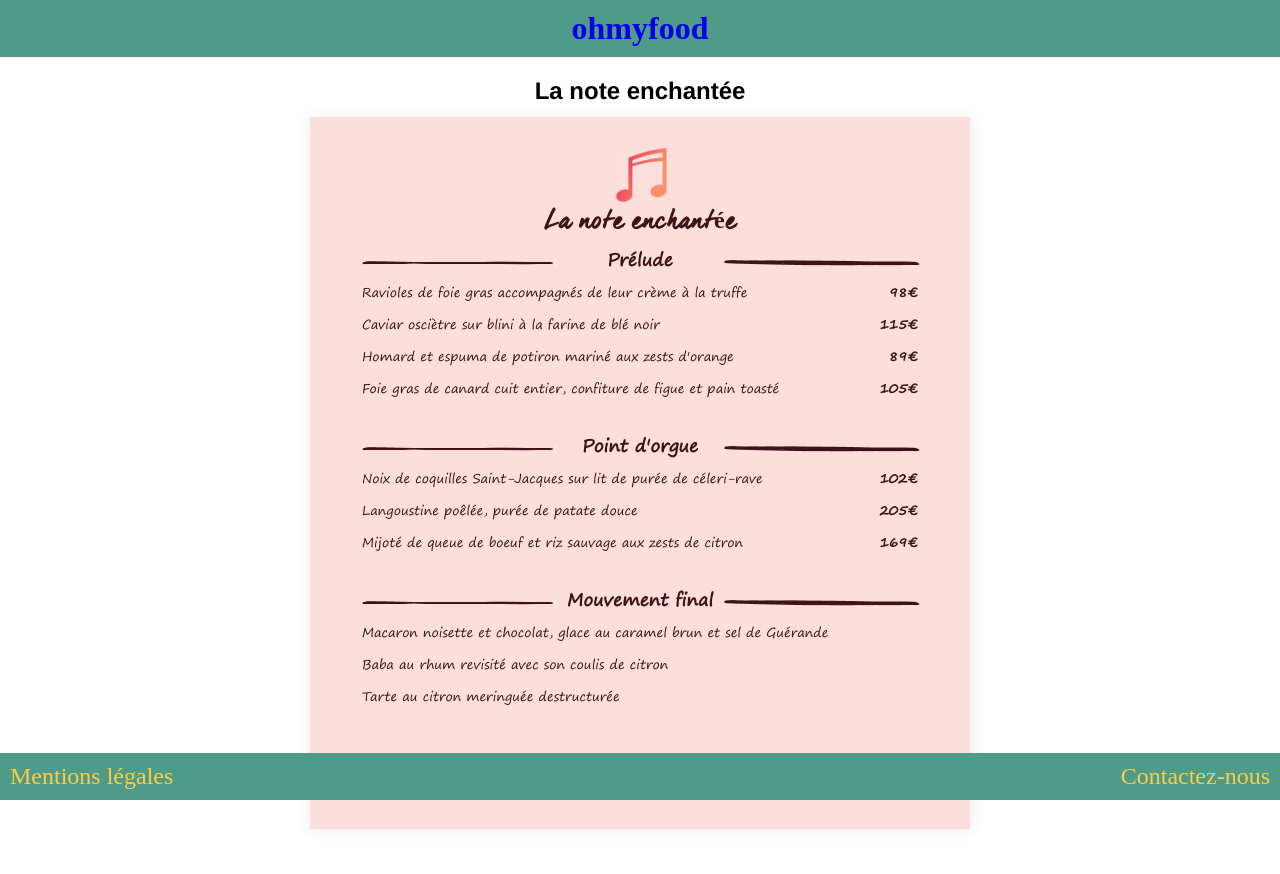
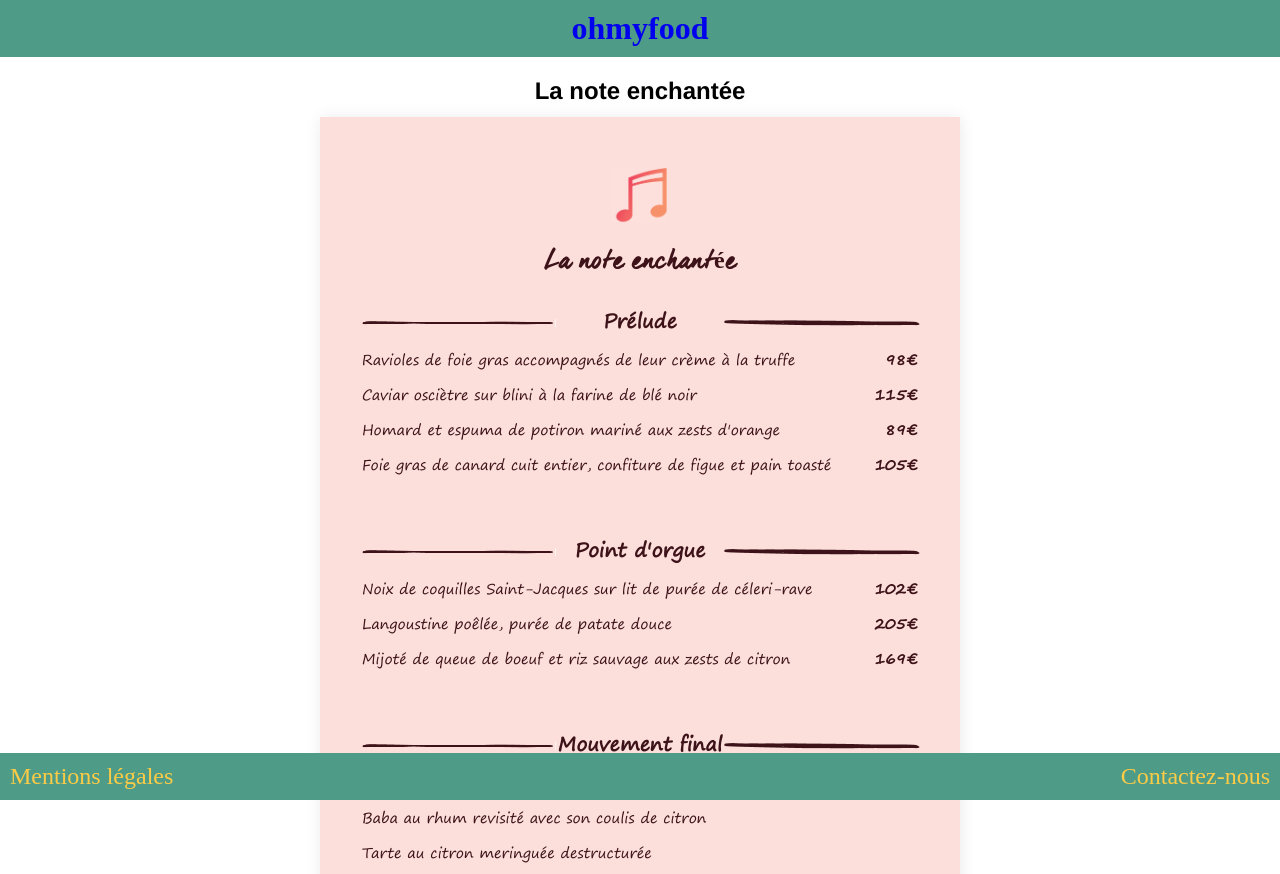
Before and after one commit to Jonathan-admin/Ohmyfood, a website: page templates/la_note_enchantee.html in a window 1280 px wide. Shown: the top 874 px of the page. Drawn offline with Linux system fonts and the light colour scheme.

Commit message:
animation line menu 1 terminé

```diff
--- a/css/pages/_note_enchantee.scss
+++ b/css/pages/_note_enchantee.scss
@@ -2,11 +2,11 @@
     &--menu1 {
         background: $background-menu1-color;
         color: rgb(61,19,25);
-        padding: 30px 50px;
+        padding: 50px 40px;
         section {
-            margin-bottom: 25px;
+            margin-bottom: 50px;
             font-family: segoeprint;
-            font-size: 0.8em;
+            font-size: 0.9em;
         }
     }
     &__header--m1 {
@@ -17,7 +17,7 @@
         }
         h2 {
             font-family: 'Dear Joe 6';
-            margin: 0 0 10px 0;
+            margin-bottom: 30px;
             font-size: 1.5em;
             font-weight: bold;
         }
@@ -37,14 +37,13 @@
                 font-size: 1.35em;
                 &:hover + div{
                     background-color: rgb(61,19,25);
-                    height: 3px;
-                    border:2px solid re;
+
                 }
             }
         }
         &--a1 {
             transform: scale(0.2,0.5);
-
+            height: 3px;
         }
     }
     &__content--m1 {
@@ -65,11 +64,11 @@
         font-weight: bold;
         font-size: 1.2em;
         img {
-            width: 30px;
-            height: 30px;
+            width: 40px;
+            height: 40px;
             margin-right: 10px;
             position: relative;
-            top: 15px;
+            top: 12px;
         }
     }
 }
```
Also changed, not shown: css/styles.css, 1 other file.
